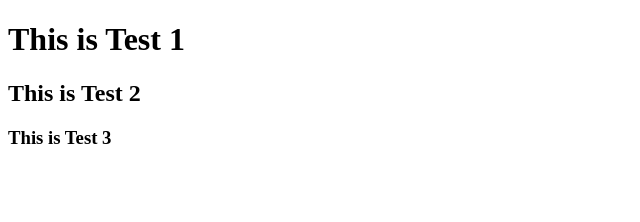
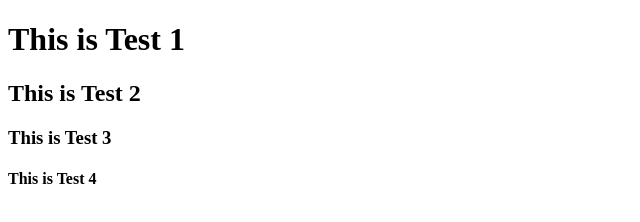
Before and after one commit to p2tk-hash/git-test, a plain HTML site: page index.html in a window 1280 px wide. Shown: the whole page, without its empty margins (0-640 px from the left). Drawn offline with Linux system fonts and the light colour scheme.

Commit message:
Test 4 added

```diff
--- a/index.html
+++ b/index.html
@@ -10,5 +10,6 @@
     <h1>This is Test 1</h1>
     <h2>This is Test 2</h2>
     <h3>This is Test 3</h3>
+    <h4>This is Test 4</h4>
 </body>
 </html>
```
